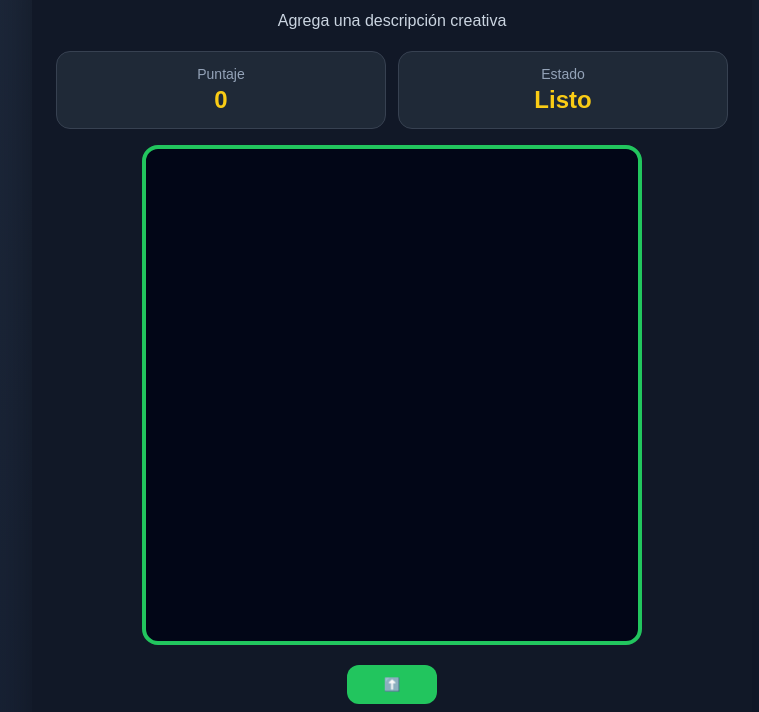
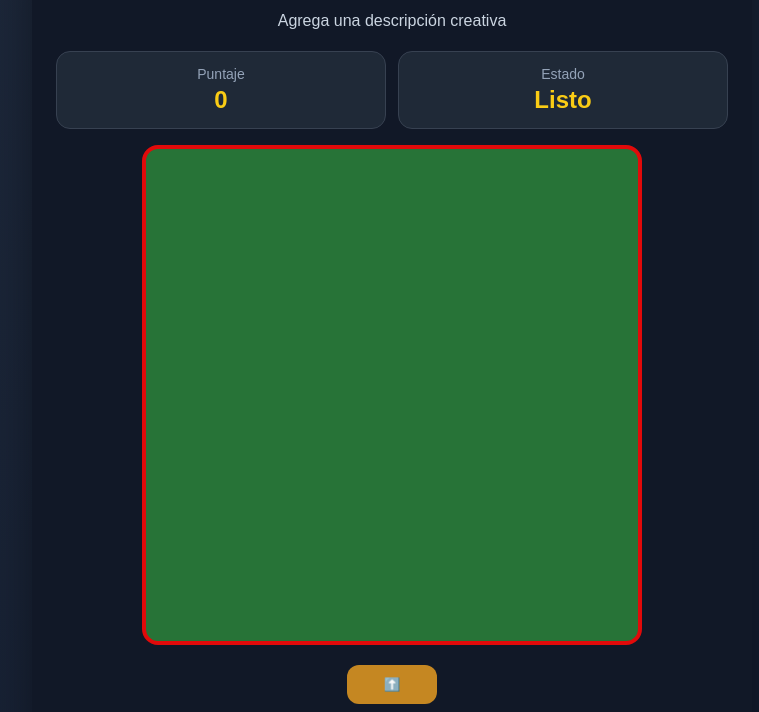
Before and after one commit to Holger2005/juegoSerpiente, a plain HTML site: page serpiente.html in a window 1280 px wide. Shown: the part 83-795 px from the top of the page, without its empty margins (248-1007 px from the left). Drawn offline with Linux system fonts and the light colour scheme.

Commit message:
Modificar estilo (colores)

```diff
--- a/serpiente.css
+++ b/serpiente.css
@@ -69,8 +69,8 @@ h1 {
 canvas {
     width: 100%;
     max-width: 500px;
-    background: #020617;
-    border: 4px solid #22c55e;
+    background: #43ea4e6e;
+    border: 4px solid #e10a0a ;
     border-radius: 16px;
     display: block;
     margin: 0 auto 20px auto;
@@ -90,7 +90,7 @@ canvas {
     border: none;
     border-radius: 12px;
     padding: 12px 16px;
-    background: #22c55e;
+    background: #c58722;
     color: #052e16;
     font-weight: bold;
     cursor: pointer;
@@ -100,7 +100,7 @@ canvas {
 .controles button:hover,
 .acciones button:hover {
     transform: scale(1.05);
-    background: #86efac;
+    background: #e10a0a;
 }
 
 .vacio {
```
